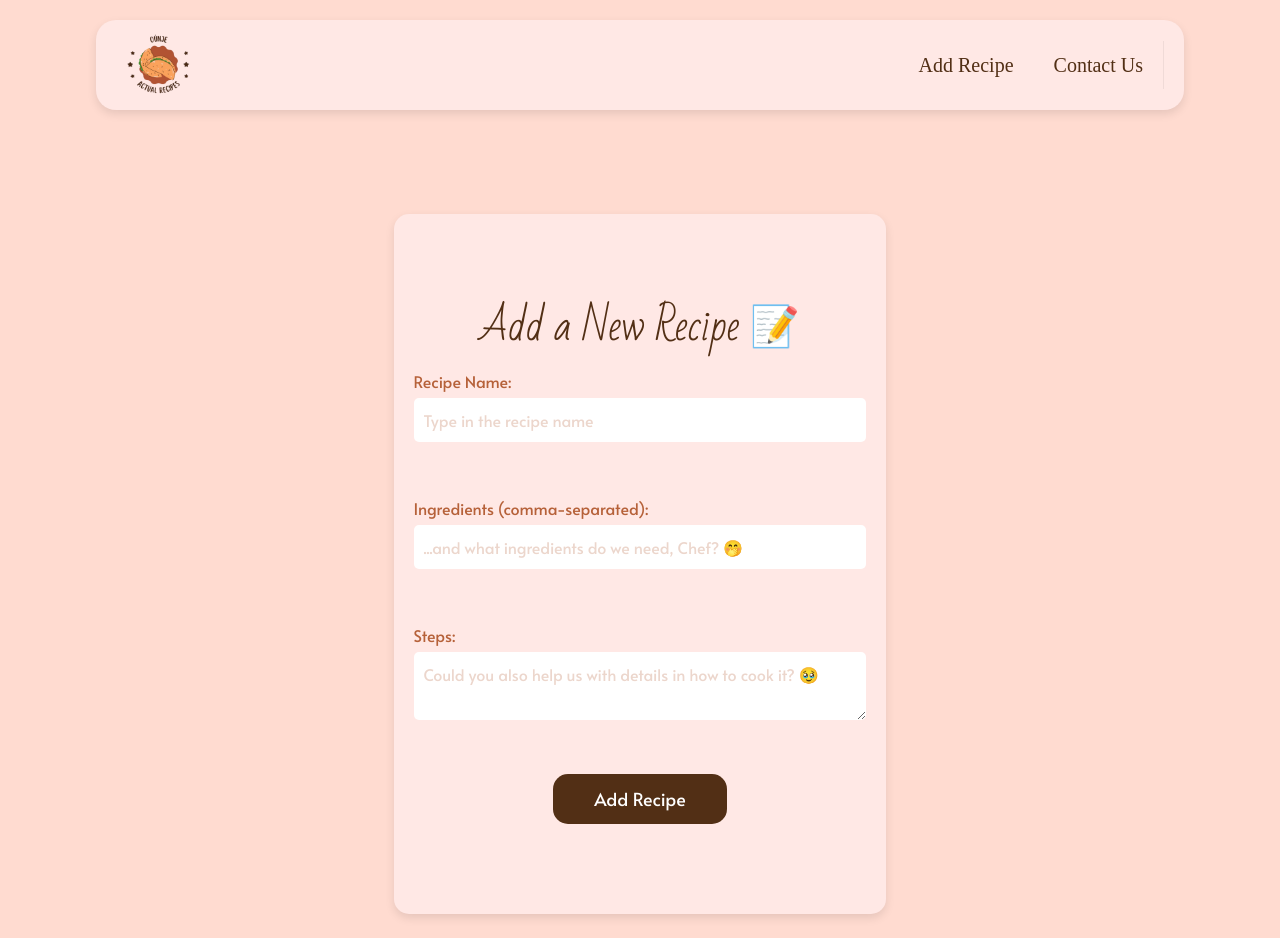
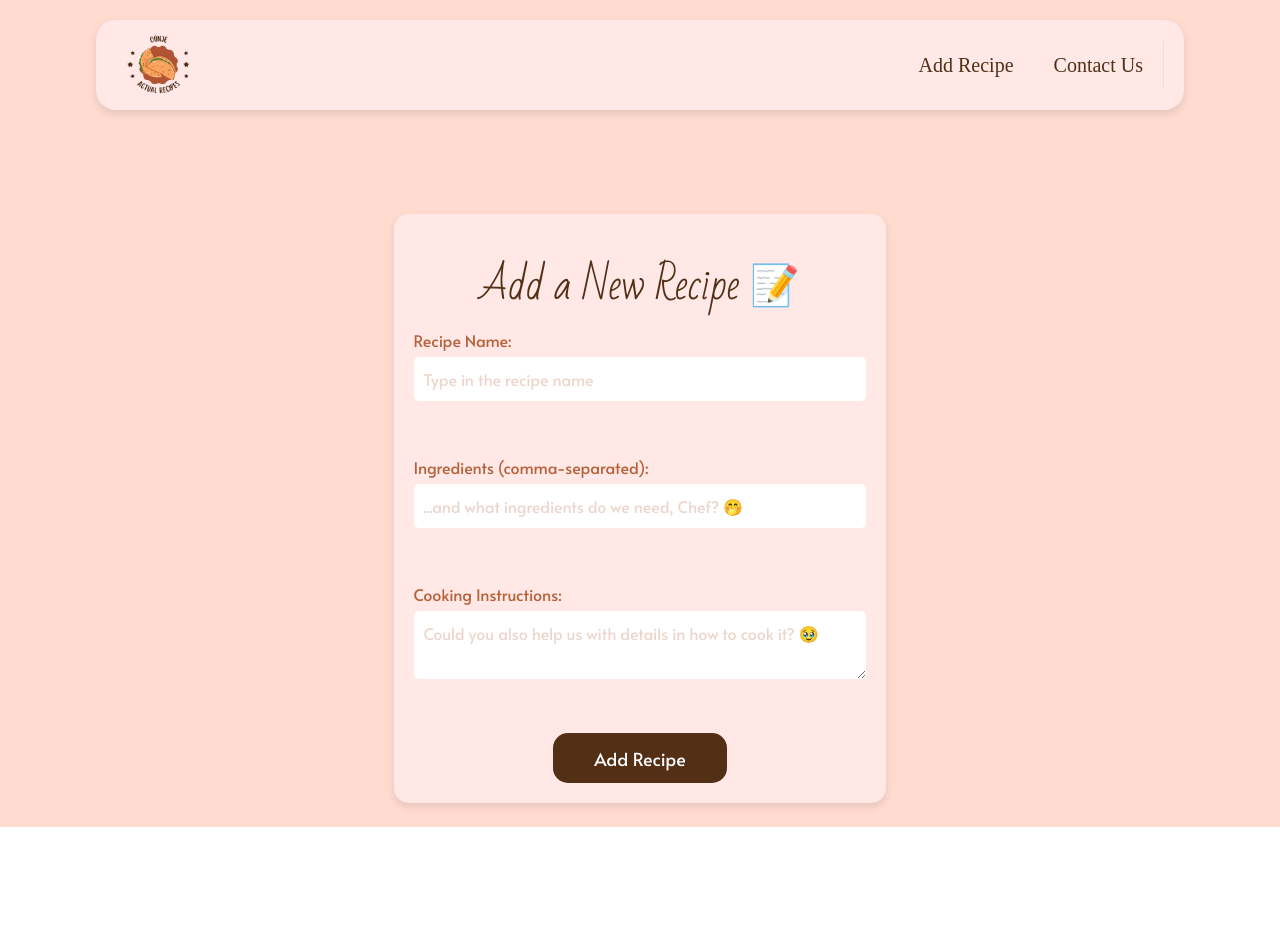
Before and after one commit to deintyger/O-nje, a React (Vite) app in the folder client/: page /add-recipe in a window 1280 px wide. After the commit the page ends 827 px from the top, so only its background shows below. Built offline with nearby package versions, Linux system fonts and the light colour scheme; a web font is replaced by a local one.

Commit message:
Improved functionality

```diff
--- a/client/src/App.css
+++ b/client/src/App.css
@@ -193,7 +193,7 @@ body,
   background-color: #ffe8e5;
   border-radius: 15px;
   width: 40%;
-  height: 700px;
+  height: auto;
   display: flex;
   flex-direction: column;
   align-items: center;
@@ -202,11 +202,47 @@ body,
   box-shadow: 0px 4px 10px rgba(0, 0, 0, 0.1);
 }
 
+/* Chrome, Edge, Safari */
+.addRecipe::-webkit-scrollbar {
+  width: 7px;
+}
+
+.addRecipe::-webkit-scrollbar-track {
+  background: #ffe8e59a;
+  border-radius: 15px;
+}
+
+.addRecipe::-webkit-scrollbar-thumb {
+  background-color: #522f1583;
+  border-radius: 10px;
+  border: 2px solid #ffe8e5;
+}
+
+/* Firefox */
+.addRecipe {
+  scrollbar-width: thin;
+  scrollbar-color: #522f1583 #ffe8e5;
+}
+
 .addTitle {
   font-size: 40px;
   color: #522f15;
   font-family: "Bad Script", cursive;
-  margin-bottom: 20px;
+  margin-top: 30px;
+}
+
+.recipeInstructions{
+  color: #b66139;
+  font-family: "Alata", sans-serif;
+  align-items: center;
+  justify-content: center;
+  display: flex;
+  flex-direction: column;
+  text-align: center;
+  margin-top: 25px;
+}
+.recipeMap{
+  text-align: left;
 }
 
 form {
--- a/client/src/App.jsx
+++ b/client/src/App.jsx
@@ -1,4 +1,4 @@
-import { useEffect, useState } from "react";
+import { useCallback, useEffect, useState } from "react";
 import { Link } from "react-router-dom";
 import axios from "axios";
 import { List, Button, Input } from "antd";
@@ -11,16 +11,22 @@ function App() {
   const [recipes, setRecipes] = useState([]);
   const [filteredRecipes, setFilteredRecipes] = useState([]);
 
+  const sortRecipesByRating = useCallback((recipes) => {
+    return [...recipes].sort((a, b) => findAverage(b.ratings) - findAverage(a.ratings));
+  }, []);
+
   useEffect(() => {
     axios
       .get("/api/recipes")
       .then((response) => {
         console.log(response);
-        setRecipes(response.data);
-        setFilteredRecipes(response.data);
+        const sortedRecipes = sortRecipesByRating(response.data);
+        setRecipes(sortedRecipes);
+        setFilteredRecipes(sortedRecipes);
       })
       .catch((error) => console.error("Error fetching recipes:", error));
-  }, []);
+  }, [sortRecipesByRating]);
+
 
   // Handle search input, debounced to prevent excessive API calls
   const handleSearch = debounce((value) => {
@@ -28,11 +34,12 @@ function App() {
       const filtered = recipes.filter((recipe) =>
         recipe.name.toLowerCase().includes(value.toLowerCase())
       );
-      setFilteredRecipes(filtered);
+      setFilteredRecipes(sortRecipesByRating(filtered));
     } else {
-      setFilteredRecipes(recipes);
+      setFilteredRecipes(sortRecipesByRating(recipes));
     }
   }, 300);
+
 
   // Format date
   const formatDate = (dateString) => {
@@ -46,6 +53,17 @@ function App() {
     if (ratings.length === 0) return 0;
     const total = ratings.reduce((acc, rating) => acc + rating, 0);
     return total / ratings.length;
+  };
+
+  // English word adjustment for singular/plural handling
+  const englishWord = (recipe) => {
+    if (recipe.ratings.length === 1) {
+      return "Person";
+    } else if (recipe.ratings.length === 0) {
+      return "No one";
+    } else {
+      return "People";
+    }
   };
 
   return (
@@ -77,7 +95,15 @@ function App() {
                   <div className="recipeAbout">
                     <span className="recipeName">{recipe.name}</span> -{" "}
                     <span>Created {formatDate(recipe.createdAt)}</span> -{" "}
-                    <span>Rated by {recipe.ratings.length} people</span>
+                    <span>
+                      <span>
+                        Rated by{" "}
+                        {recipe.ratings.length === 0
+                          ? ""
+                          : recipe.ratings.length}{" "}
+                        {englishWord(recipe)}
+                      </span>
+                    </span>
                   </div>
                   <div className="recipeDetails">
                     <Button className="ratingBtn">
--- a/client/src/pages/AddRecipePage.jsx
+++ b/client/src/pages/AddRecipePage.jsx
@@ -56,7 +56,7 @@ const AddRecipePage = () => {
             </label>
             <br />
             <label>
-              Steps:
+            Cooking Instructions:
               <textarea
                 value={steps}
                 placeholder="Could you also help us with details in how to cook it? 🥹"
--- a/client/src/pages/RecipePage.jsx
+++ b/client/src/pages/RecipePage.jsx
@@ -1,7 +1,8 @@
 import { useEffect, useState } from 'react';
 import axios from 'axios';
 import { useParams } from 'react-router-dom';
-import { Rate, message } from 'antd'; // Ant Design components for rate
+import { Rate, message } from 'antd';
+import Navbar from './components/Navbar';
 
 const RecipePage = () => {
   const { id } = useParams();
@@ -36,13 +37,18 @@ const RecipePage = () => {
   const averageRating = recipe.averageRating || 0;
 
   return (
-    <div>
-      <h1>{recipe.name}</h1>
+    <div className="content">
+    <Navbar />
+    <div className="site-layout-content">
+    <div className="addRecipe">
+
+      <h1 className="addTitle" > {recipe.name} 🍱</h1>
+      <div className='recipeInstructions'>
       <h3>Ingredients</h3>
-      <ul>
+      <ul className='recipeMap'>
         {recipe.ingredients.map((ingredient, index) => <li key={index}>{ingredient}</li>)}
       </ul>
-      <h3>Steps</h3>
+      <h3>Cooking Instructions</h3>
       <p>{recipe.steps}</p>
       <h3>Average Rating</h3>
       <p>{averageRating.toFixed(1)} ⭐️</p>
@@ -53,6 +59,9 @@ const RecipePage = () => {
         onChange={handleRate}
         style={{ fontSize: '24px' }}
       />
+      </div>
+      </div>
+    </div>
     </div>
   );
 };
```
